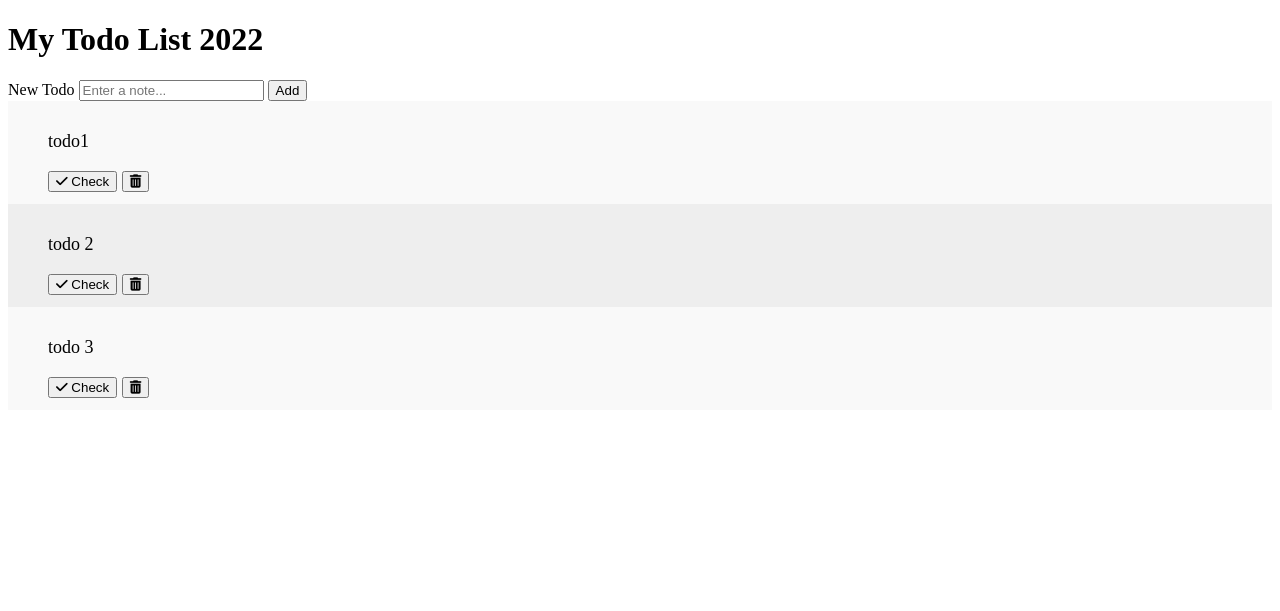
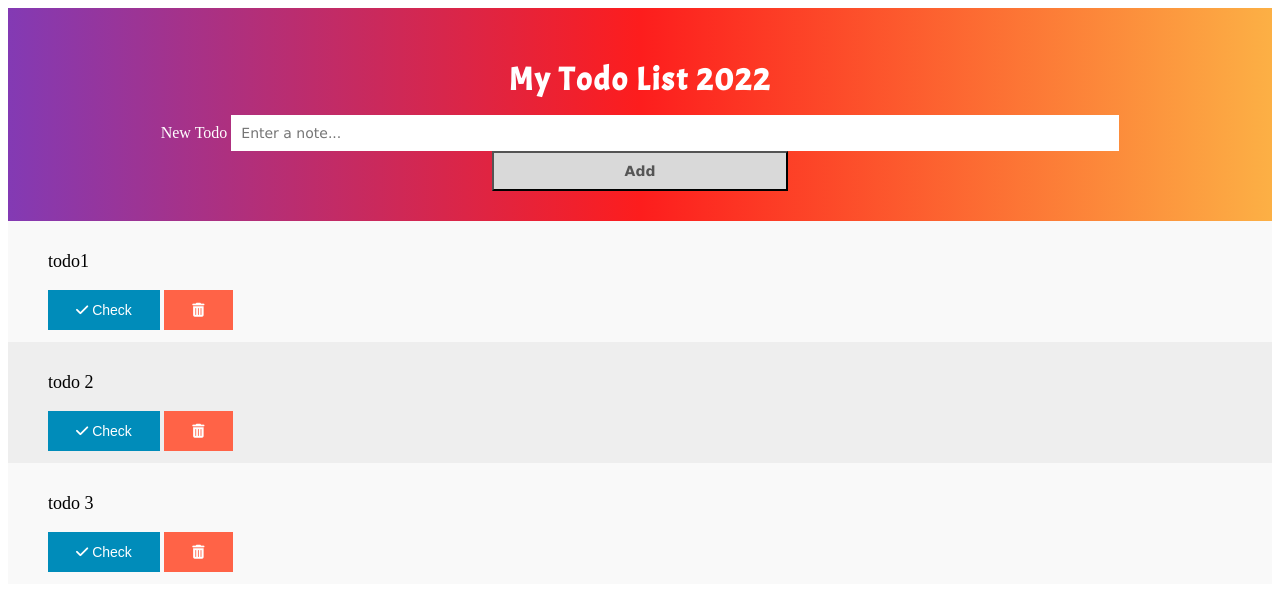
Before and after one commit to pyrhaa/toDoList_Python, a Flask app: page / in a window 1280 px wide. Shown: the top 611 px of the page. Run offline with Flask 2, Linux system fonts and the light colour scheme; data comes from the database, SQL or seed files in the repository; both versions use the stored data as it was after the commit; some libraries are stand-ins or nearby versions.

Commit message:
styling button, changes in li style

```diff
--- a/static/styles.css
+++ b/static/styles.css
@@ -3,6 +3,53 @@
 /* Include the padding and border in an element's total width and height */
 * {
   box-sizing: border-box;
+}
+
+/* Style the header */
+header {
+  background: linear-gradient(
+    90deg,
+    rgba(131, 58, 180, 1) 0%,
+    rgba(253, 29, 29, 1) 50%,
+    rgba(252, 176, 69, 1) 100%
+  );
+  padding: 30px 40px;
+  color: white;
+  text-align: center;
+}
+
+h1 {
+  font-family: 'Acme', sans-serif;
+  letter-spacing: 2px;
+  margin-bottom: 15px;
+}
+
+input {
+  width: 75%;
+  margin-right: 0;
+  padding: 10px;
+  border: none;
+  font-size: 14px;
+  font-family: Verdana, Geneva, Tahoma, sans-serif;
+}
+
+.addBtn {
+  width: 25%;
+  padding: 10px;
+  margin-left: 0;
+  background: #d9d9d9;
+  color: #555;
+  text-align: center;
+  font-size: 14px;
+  cursor: pointer;
+  transition: 0.3s;
+  font-family: Verdana, Geneva, Tahoma, sans-serif;
+  font-weight: bold;
+}
+
+.addBtn:hover {
+  background-color: #bbb;
+  color: #fff;
 }
 
 /* Remove margins and padding from the list */
@@ -13,18 +60,10 @@ ul {
 
 /* Style the list items */
 ul li {
-  cursor: pointer;
   position: relative;
   padding: 12px 8px 12px 40px;
   background: #eee;
   font-size: 18px;
-  transition: 0.2s;
-
-  /* make the list items unselectable */
-  -webkit-user-select: none;
-  -moz-user-select: none;
-  -ms-user-select: none;
-  user-select: none;
 }
 
 /* Set all odd list items to a different color (zebra-stripes) */
@@ -38,3 +77,39 @@ li p.checked {
   color: #fff;
   text-decoration: line-through;
 }
+
+/* add a pointer hand for invite to click*/
+li button.btn {
+  cursor: pointer;
+}
+
+/* Check button normal style */
+li button.btn1 {
+  background-color: #008cba; /* Blue */
+  border: none;
+  color: white;
+  padding: 12px 28px;
+  text-align: center;
+  text-decoration: none;
+  display: inline-block;
+  font-size: 14px;
+}
+
+/* Check button hover style */
+li button.btn1:hover {
+  background-color: #4caf50; /* Green */
+  box-shadow: 0 12px 16px 0 rgba(0, 0, 0, 0.24),
+    0 17px 50px 0 rgba(0, 0, 0, 0.19);
+}
+
+/* Trash button normal style */
+li button.btn2 {
+  background-color: #ff6347;
+  border: none;
+  color: white;
+  padding: 12px 28px;
+  text-align: center;
+  text-decoration: none;
+  display: inline-block;
+  font-size: 14px;
+}
--- a/templates/base.html
+++ b/templates/base.html
@@ -17,7 +17,7 @@
       <form action="/add" method="post">
         <label for="title">New Todo</label>
         <input type="text" name="title" placeholder="Enter a note..." />
-        <button type="submit">Add</button>
+        <button class="addBtn" type="submit">Add</button>
       </form>
     </header>
 
@@ -30,10 +30,16 @@
         {% else %}
         <p class="checked">{{todo.title}}</p>
         {% endif %}
-        <button class="btn1" onclick="location.href = '/update/{{ todo.id }}'">
+        <button
+          class="btn1 btn"
+          onclick="location.href = '/update/{{ todo.id }}'"
+        >
           <i class="fa fa-check"></i> Check
         </button>
-        <button class="btn2" onclick="location.href = '/delete/{{ todo.id }}'">
+        <button
+          class="btn2 btn"
+          onclick="location.href = '/delete/{{ todo.id }}'"
+        >
           <i class="fa fa-trash"></i>
         </button>
       </li>
```
Also changed, not shown: db.sqlite.
